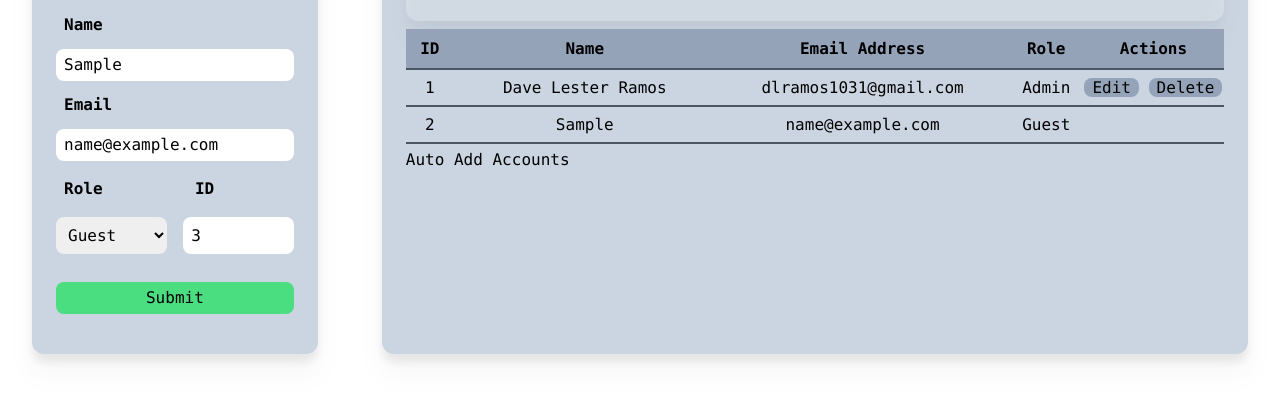
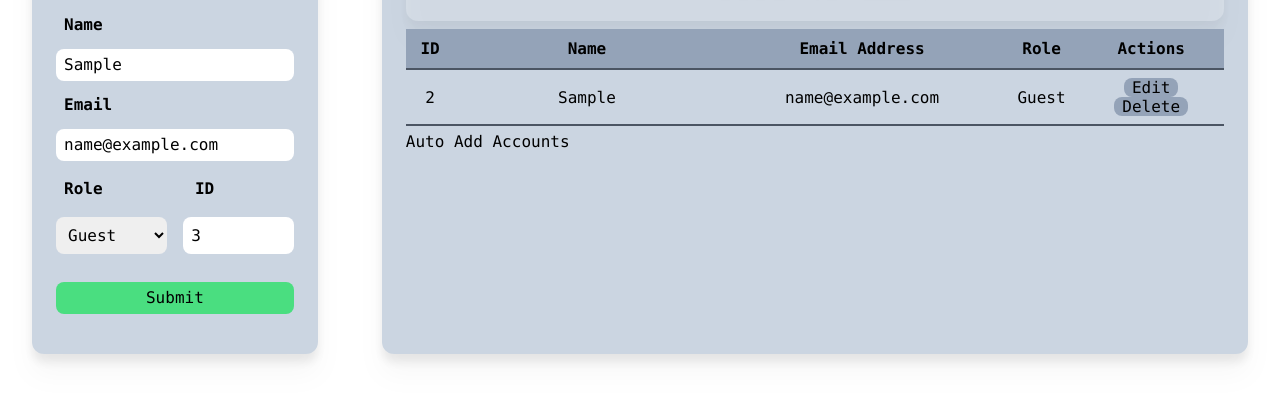
Before and after one commit to dlramos1031/web-systems-technologies, a website: page src/index.html in a window 1280 px wide. Both pictures are taken after typing "Sample", "name@example.com" into the empty fields and a click on the input "Submit". Shown: the part 135-538 px from the top of the page. Drawn offline with Linux system fonts and the light colour scheme.

Commit message:
Added action buttons per row and removed the example row

```diff
--- a/src/index.html
+++ b/src/index.html
@@ -41,16 +41,6 @@
                     <th class="w-20 border-collapse overflow-hidden" id="hdrRole">Role</th>
                     <th class="w-40 border-collapse overflow-hidden" id="hdrActions">Actions</th>
                 </tr>
-                <tr class="border-y-2 border-gray-600 text-center">
-                    <td class="py-2 border-collapse overflow-hidden">1</td>
-                    <td class="py-2 border-collapse overflow-hidden">Dave Lester Ramos</td>
-                    <td class="py-2 border-collapse overflow-hidden">dlramos1031@gmail.com</td>
-                    <td class="py-2 border-collapse overflow-hidden">Admin</td>
-                    <td class="py-2 border-collapse overflow-hidden">
-                        <button class="bg-slate-400 hover:bg-slate-500 px-2 rounded-lg">Edit</button>
-                        <button class="bg-slate-400 hover:bg-slate-500 px-2 rounded-lg">Delete</button>
-                    </td>
-                </tr>
             </table>
             <button onclick="autoAddAccounts(10)">Auto Add Accounts</button>
         </div>
--- a/src/script.js
+++ b/src/script.js
@@ -38,19 +38,43 @@ function appendValues() {
         IDinc,
         document.getElementById('username').value,
         document.getElementById('emailaddr').value,
-        document.getElementById('role').value
+        document.getElementById('role').value,
+        null
     ];
 
     // Creating the new cells in the new row
-    for (let i = 0; i < 4; i++) {
+    function createCell() {
         let newCell = newRow.insertCell(-1);
         newCell.setAttribute('class', "py-2 border-collapse overflow-hidden");
-        newCell.innerHTML = values[i];
+        return newCell;
     }
+
+    for (let i = 0; i < 4; i++) {
+        createCell().innerHTML = values[i];
+    }
+
+    // Creating the Action buttons cell
+    const editBtn = document.createElement('button');
+    editBtn.setAttribute('class', "bg-slate-400 hover:bg-slate-500 px-2 rounded-lg");
+    editBtn.textContent = "Edit";
+    editBtn.addEventListener('click', function() {});
+    const dltBtn = document.createElement('button');
+    dltBtn.setAttribute('class', "bg-slate-400 hover:bg-slate-500 px-2 mx-2 rounded-lg");
+    dltBtn.textContent = "Delete";
+    dltBtn.addEventListener('click', function() {});
+
+    let cell = createCell();
+    cell.appendChild(editBtn);
+    cell.appendChild(dltBtn);
 }
 
 function editValues(id) {
 
+}
+
+function deleteValues(id) {
+    row = document.getElementById(id);
+    row.parentNode.removeChild(row);
 }
 
 // Automatically adds many accounts (for debugging purposes)
```
Also changed, not shown: src/output.css.
